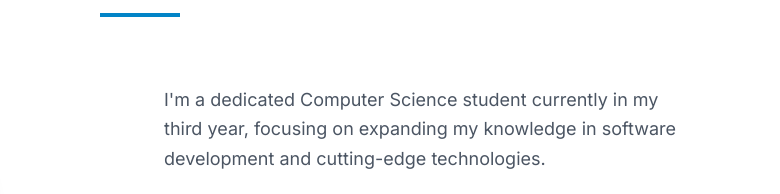
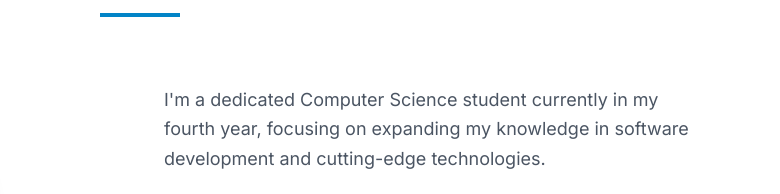
Before and after one commit to OwPor/OwPor, a plain HTML site: page index.html in a window 1280 px wide. Shown: the part 919-1113 px from the top of the page, 500-1280 px from the left. Drawn offline with nearby package versions, Linux system fonts and the light colour scheme; no server answers.

Commit message:
Update index.html

```diff
--- a/index.html
+++ b/index.html
@@ -105,7 +105,7 @@
         </div>
         <div class="space-y-6 text-gray-600">
           <p class="text-lg leading-relaxed">
-            I'm a dedicated Computer Science student currently in my third year, focusing on expanding my knowledge in software development and cutting-edge technologies.
+            I'm a dedicated Computer Science student currently in my fourth year, focusing on expanding my knowledge in software development and cutting-edge technologies.
           </p>
           <div class="space-y-4">
             <div class="flex items-start">
```
